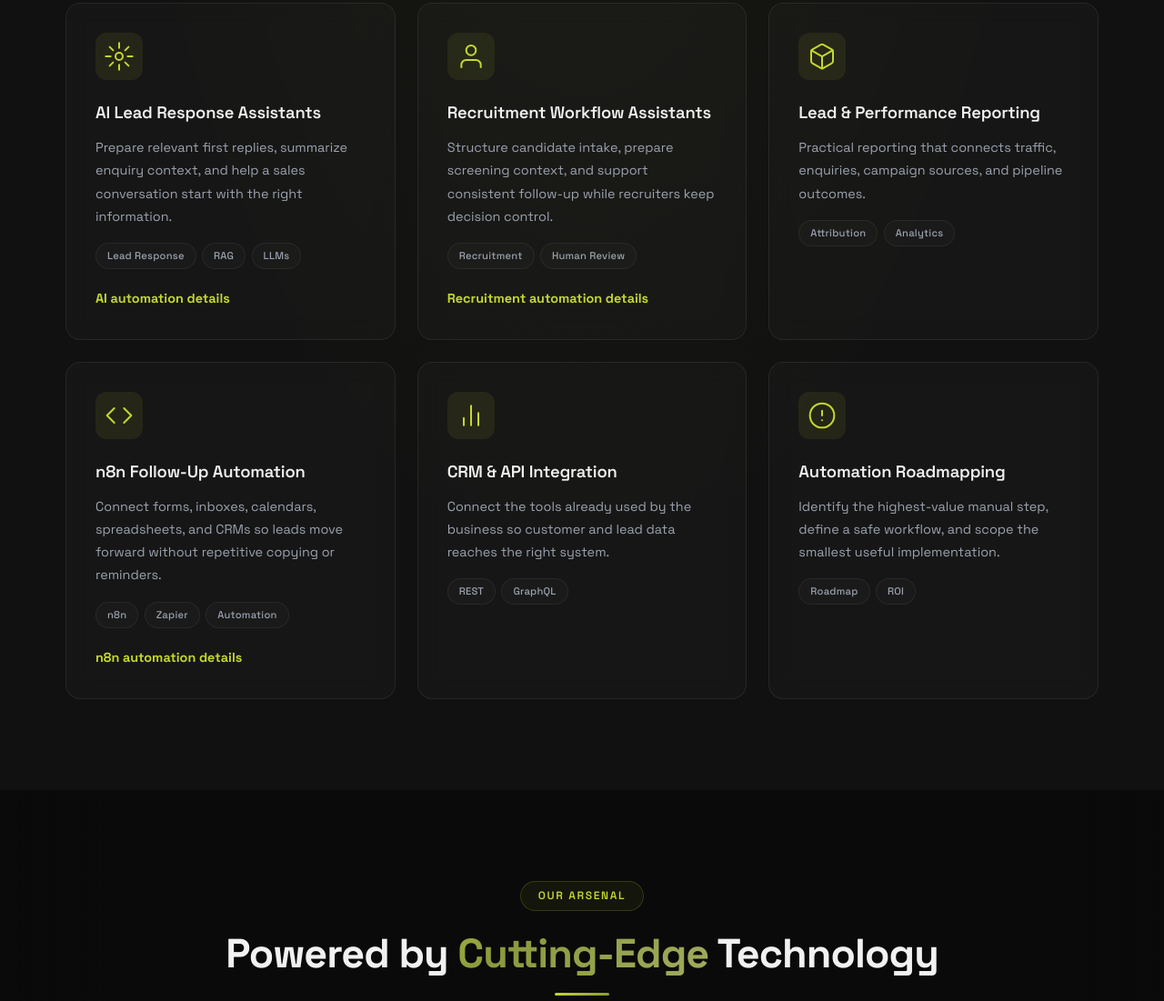
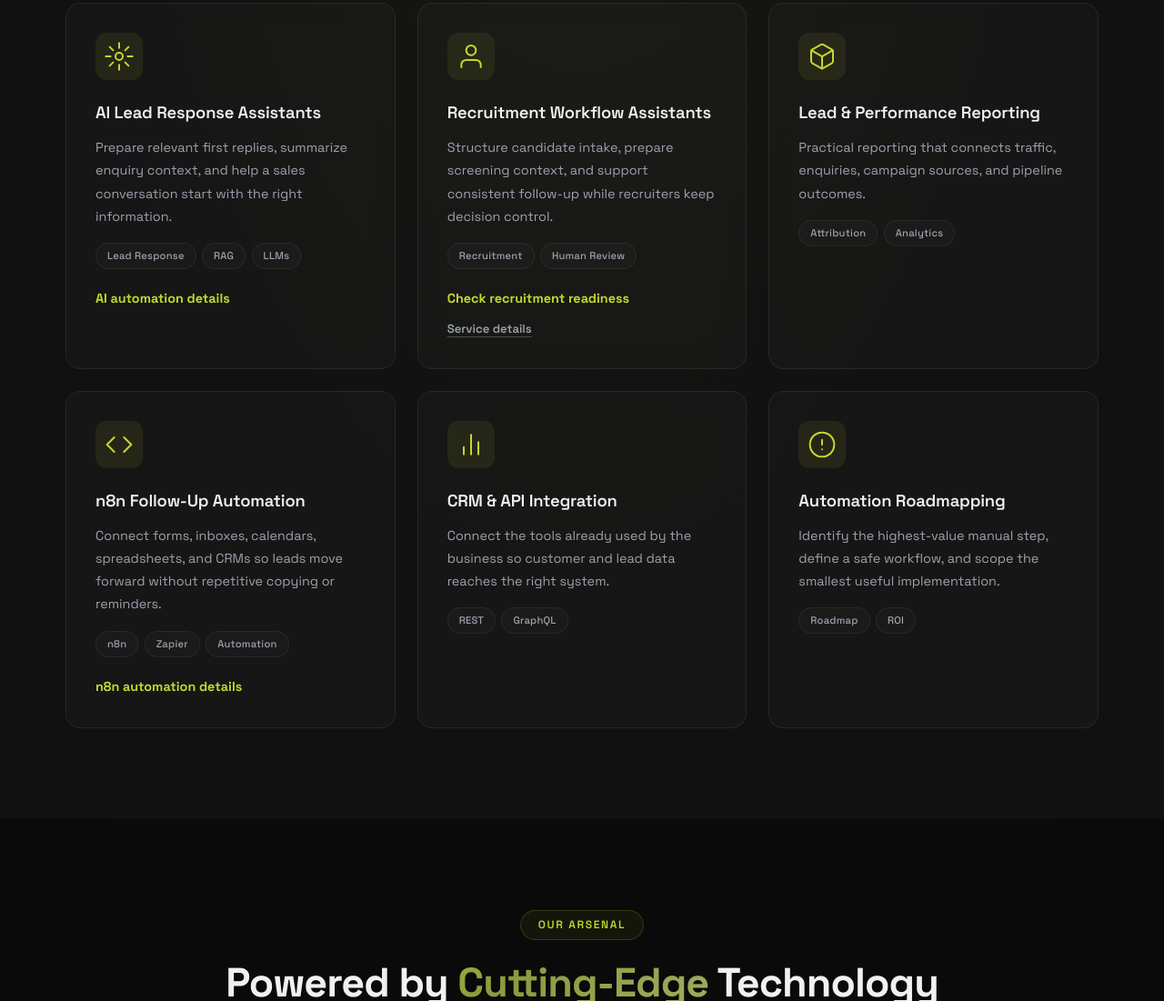
Before and after one commit to jindalsparsh/codesimplr-website, a website: page index.html in a window 1280 px wide. Shown: the part 2899-4000 px from the top of the page at 91% size. Drawn offline with Linux system fonts and the light colour scheme; no server answers; files whose address does not match are found by name.

Commit message:
Add homepage readiness entry

```diff
--- a/index.html
+++ b/index.html
@@ -340,7 +340,10 @@
                             <span class="tag">Recruitment</span>
                             <span class="tag">Human Review</span>
                         </div>
-                        <a href="recruitment-automation.html" class="project-card-link" data-track="service_recruitment_page">Recruitment automation details</a>
+                        <div class="card-actions">
+                            <a href="recruitment-automation-readiness-assessment.html?utm_source=homepage&amp;utm_medium=internal&amp;utm_campaign=recruitment-readiness-assessment" class="project-card-link" data-track="service_recruitment_readiness">Check recruitment readiness</a>
+                            <a href="recruitment-automation.html" class="card-secondary-link" data-track="service_recruitment_page">Service details</a>
+                        </div>
                     </div>
 
                     <div class="bento-card glass reveal reveal-delay-2">
--- a/package.json
+++ b/package.json
@@ -9,6 +9,7 @@
   "scripts": {
     "indexnow": "node scripts/submit-indexnow.mjs",
     "indexnow:dry": "node scripts/submit-indexnow.mjs --dry-run",
+    "test:homepage-entry": "node scripts/check-homepage-readiness-entry.mjs",
     "test:readiness-lead": "node scripts/check-readiness-lead-capture.mjs",
     "test:storage-fallback": "node scripts/check-storage-fallback.mjs"
   },
--- a/styles.css
+++ b/styles.css
@@ -977,6 +977,33 @@ input, textarea, select {
   display: flex;
   flex-wrap: wrap;
   gap: 0.4rem;
+}
+
+.card-actions {
+  display: flex;
+  align-items: center;
+  flex-wrap: wrap;
+  gap: 0.65rem 1rem;
+  margin-top: 1.25rem;
+}
+
+.bento-card .card-actions .project-card-link {
+  margin-top: 0;
+}
+
+.card-secondary-link {
+  color: var(--clr-text-secondary);
+  font-size: 0.82rem;
+  font-weight: 600;
+  text-decoration: underline;
+  text-decoration-color: rgba(255, 255, 255, 0.22);
+  text-underline-offset: 0.25rem;
+  transition: color var(--transition-fast), text-decoration-color var(--transition-fast);
+}
+
+.card-secondary-link:hover {
+  color: var(--clr-text-primary);
+  text-decoration-color: currentColor;
 }
 
 .tag {
```
Also changed, not shown: scripts/check-homepage-readiness-entry.mjs (added, +24 -0 lines).
